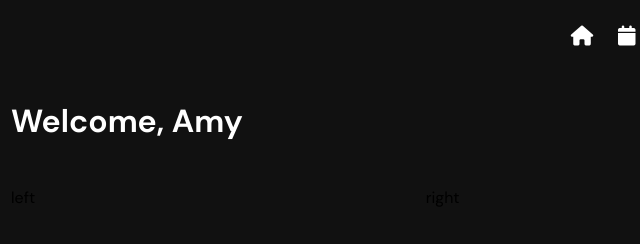
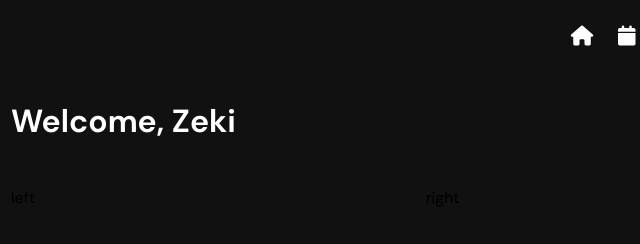
Before and after one commit to WhatIsACore/hackdavis22, an Electron app: page render/index.html in a window 864 px wide. Shown: the full height of the page, 14-654 px from the left. Drawn offline with Linux system fonts and the light colour scheme.

Commit message:
changed name

```diff
--- a/render/index.html
+++ b/render/index.html
@@ -24,7 +24,7 @@
     </div>
 
     <div class='title'>
-      Welcome, Amy
+      Welcome, Zeki
     </div>
 
     <div class='main-content'>
```
